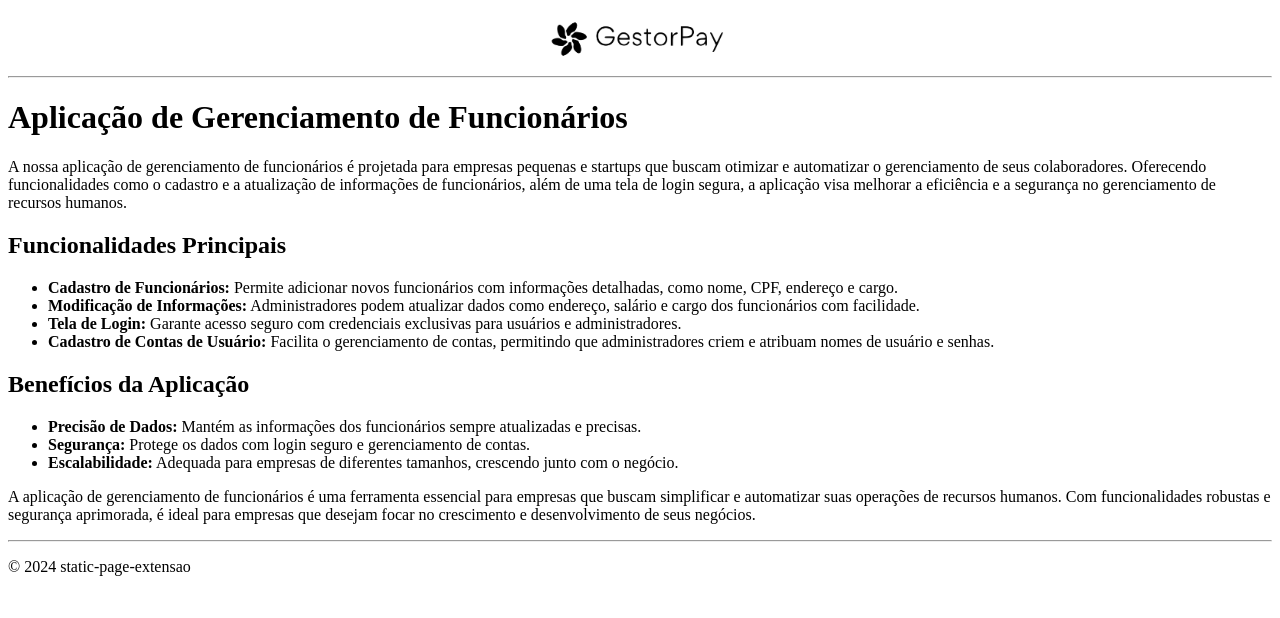
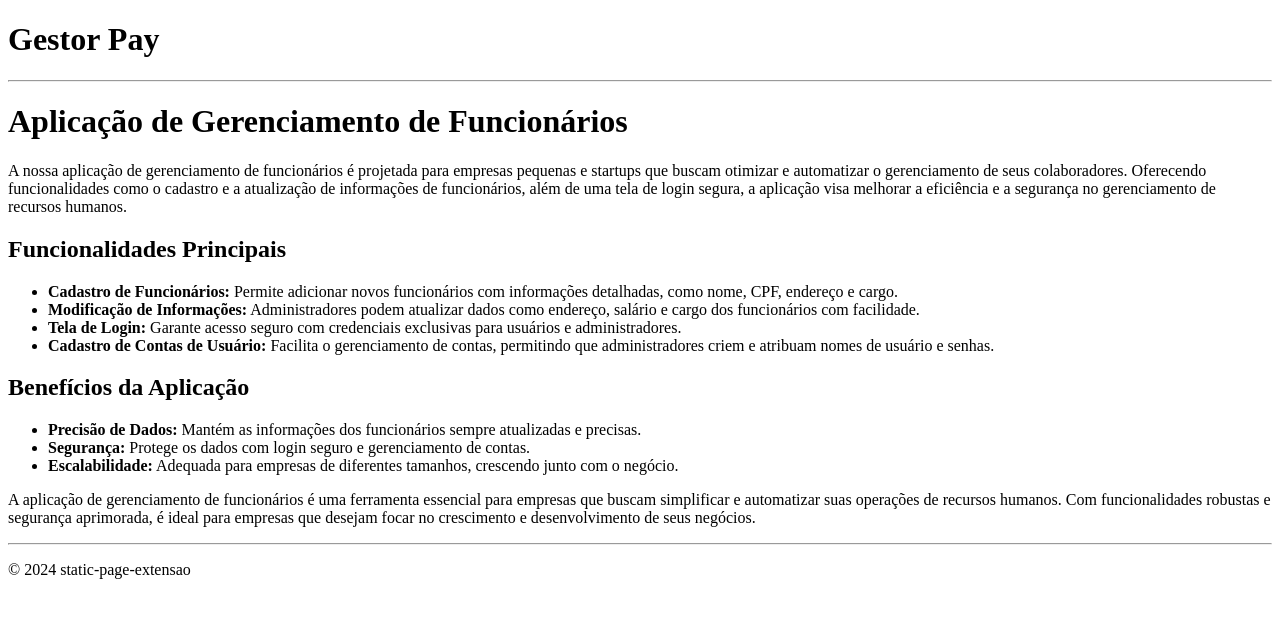
Before and after one commit to rubensrocha9/static-page-extensao, a Jekyll site: the page built from index.md, in a window 1280 px wide. Shown: the top 618 px of the page. Built offline with Jekyll 4.4.1, drawn with Linux system fonts in a browser that asks for light colours; our own code applies the rules of GitHub Pages for plain Markdown files.

Commit message:
Update default.html

```diff
--- a/_layouts/default.html
+++ b/_layouts/default.html
@@ -9,7 +9,7 @@
 <body>
   <header>
     <div>
-      <img src="{{ '/assets/images/gestorpay.png' | relative_url }}" alt="Gestor Pay">
+      <h1>Gestor Pay</h1>
     </div>
   </header>
   <main>
```
